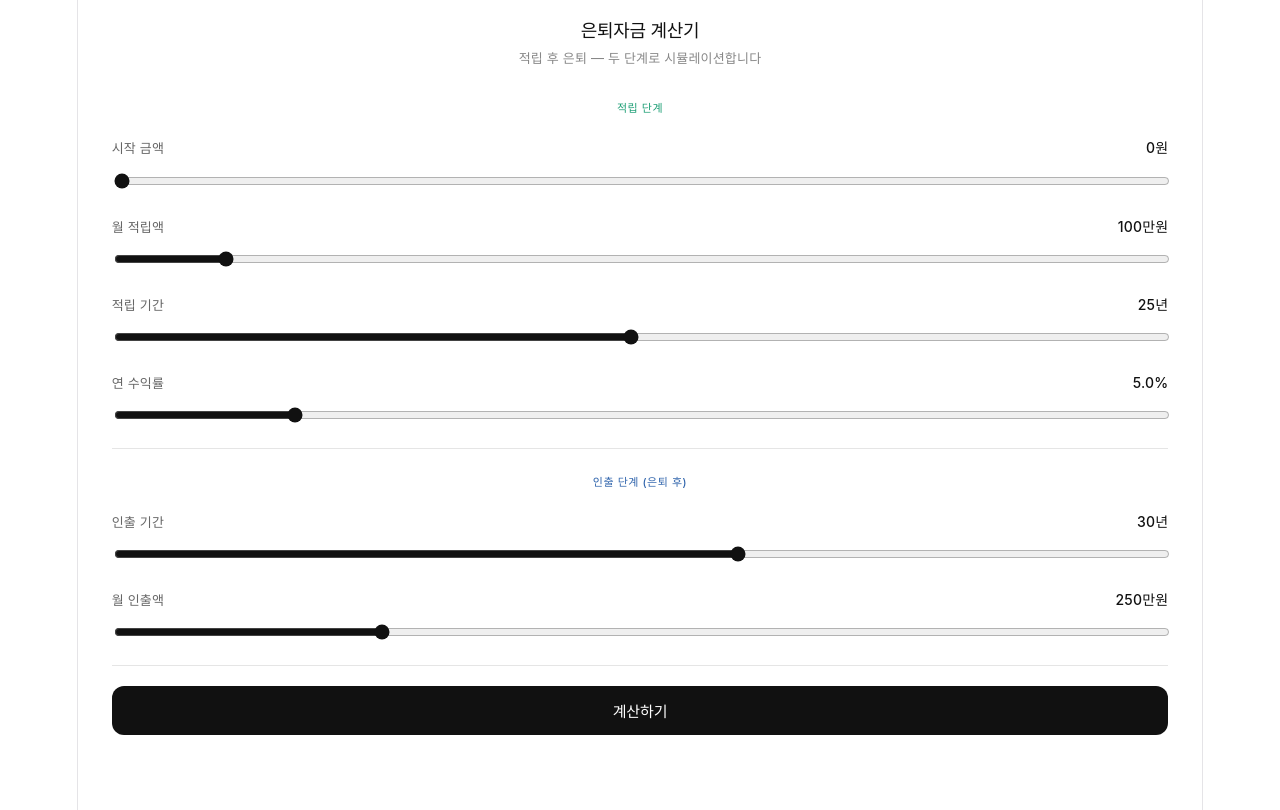
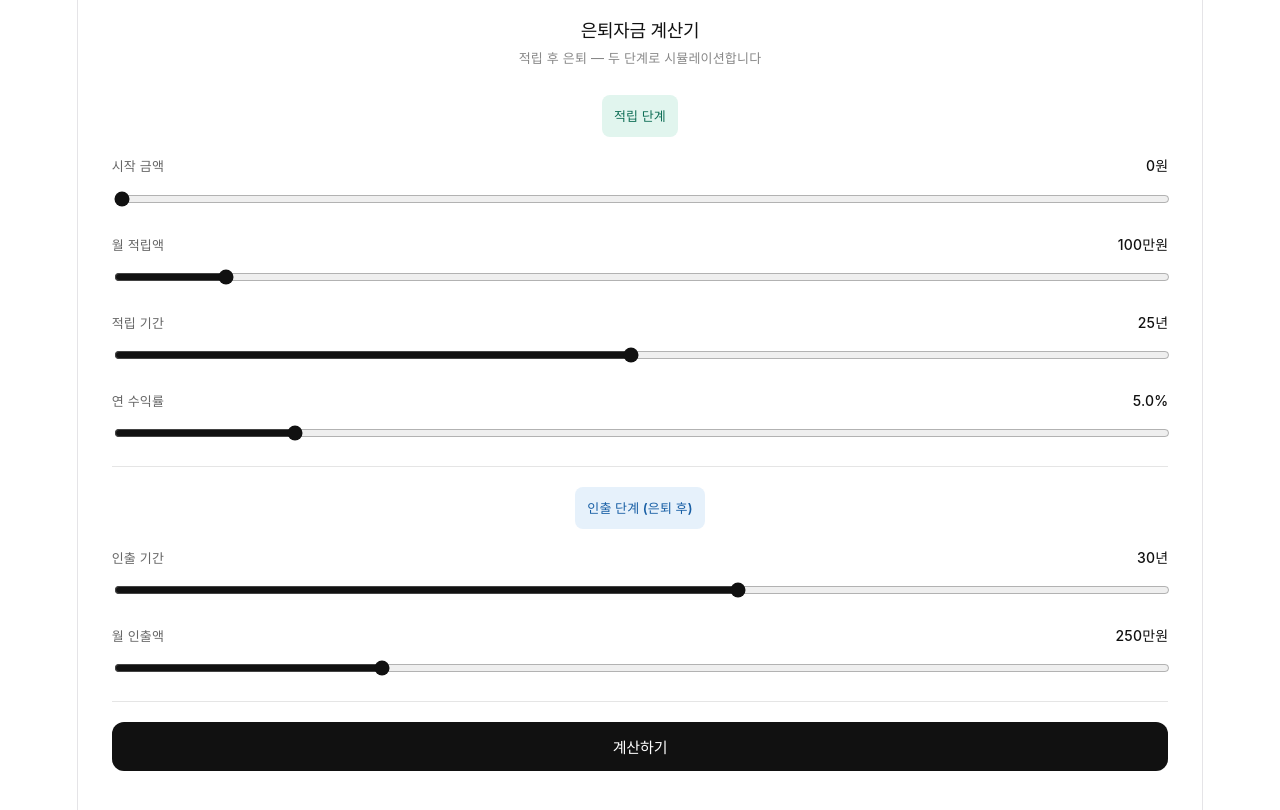
Before and after one commit to danieeeeeeeeeeeeeel/Retirement-fund-calculator, a React (Vite) app: page / in a window 1280 px wide. Shown: the top 810 px of the page. Built offline with nearby package versions, Linux system fonts and the light colour scheme.

Commit message:
제목 변경

```diff
--- a/src/App.jsx
+++ b/src/App.jsx
@@ -176,7 +176,7 @@ export default function RetirementCalculator() {
       <h2 style={{ fontSize: 18, fontWeight: 500, marginBottom: 4, color: "#111" }}>은퇴자금 계산기</h2>
       <p style={{ fontSize: 13, color: "#888", marginBottom: 24 }}>적립 후 은퇴 — 두 단계로 시뮬레이션합니다</p>
 
-      <div style={{ fontSize: 11, fontWeight: 500, color: "#1D9E75", letterSpacing: "0.05em", marginBottom: 14 }}>적립 단계</div>
+      <div style={{ fontSize: 13, fontWeight: 600, color: "#0F6E56", background: "#E1F5EE", borderRadius: 8, padding: "8px 12px", marginBottom: 16, display: "inline-block" }}>적립 단계</div>
       <SliderRow label="시작 금액" value={initial} displayValue={fmtKRW(initial)} min={0} max={300000000} step={5000000} onChange={(v) => setInitial(clamp(v, 0, 300000000))} />
       <SliderRow label="월 적립액" value={deposit} displayValue={fmtKRW(deposit)} min={0} max={10000000} step={100000} onChange={(v) => setDeposit(clamp(v, 0, 10000000))} />
       <SliderRow label="적립 기간" value={saveYears} displayValue={`${saveYears}년`} min={1} max={50} step={1} onChange={(v) => setSaveYears(clamp(v, 1, 50))} />
@@ -184,7 +184,7 @@ export default function RetirementCalculator() {
 
       <div style={{ height: 0.5, background: "#e5e5e5", margin: "4px 0 20px" }} />
 
-      <div style={{ fontSize: 11, fontWeight: 500, color: "#3266ad", letterSpacing: "0.05em", marginBottom: 14 }}>인출 단계 (은퇴 후)</div>
+      <div style={{ fontSize: 13, fontWeight: 600, color: "#185FA5", background: "#E6F1FB", borderRadius: 8, padding: "8px 12px", marginBottom: 16, display: "inline-block" }}>인출 단계 (은퇴 후)</div>
       <SliderRow label="인출 기간" value={withdrawYears} displayValue={`${withdrawYears}년`} min={1} max={50} step={1} onChange={(v) => setWithdrawYears(clamp(v, 1, 50))} />
       <SliderRow label="월 인출액" value={withdraw} displayValue={fmtKRW(withdraw)} min={0} max={10000000} step={50000} onChange={(v) => setWithdraw(clamp(v, 0, 20000000))} />
 
```
